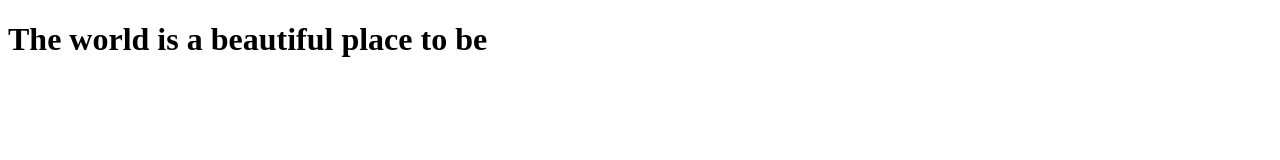
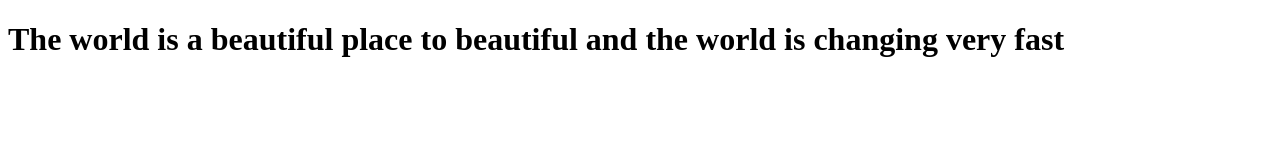
Before and after one commit to Ibikunleshuaib/Meal-App, a plain HTML site: page ui/index.html in a window 1280 px wide. Drawn offline with Linux system fonts and the light colour scheme.

Commit message:
another change

```diff
--- a/ui/index.html
+++ b/ui/index.html
@@ -7,6 +7,7 @@
     <title>Document</title>
 </head>
 <body>
-    <h1>The world is a beautiful place to be</h1>
+    <h1>The world is a beautiful place to beautiful and the world is changing very fast
+    </h1>
 </body>
 </html>
```
